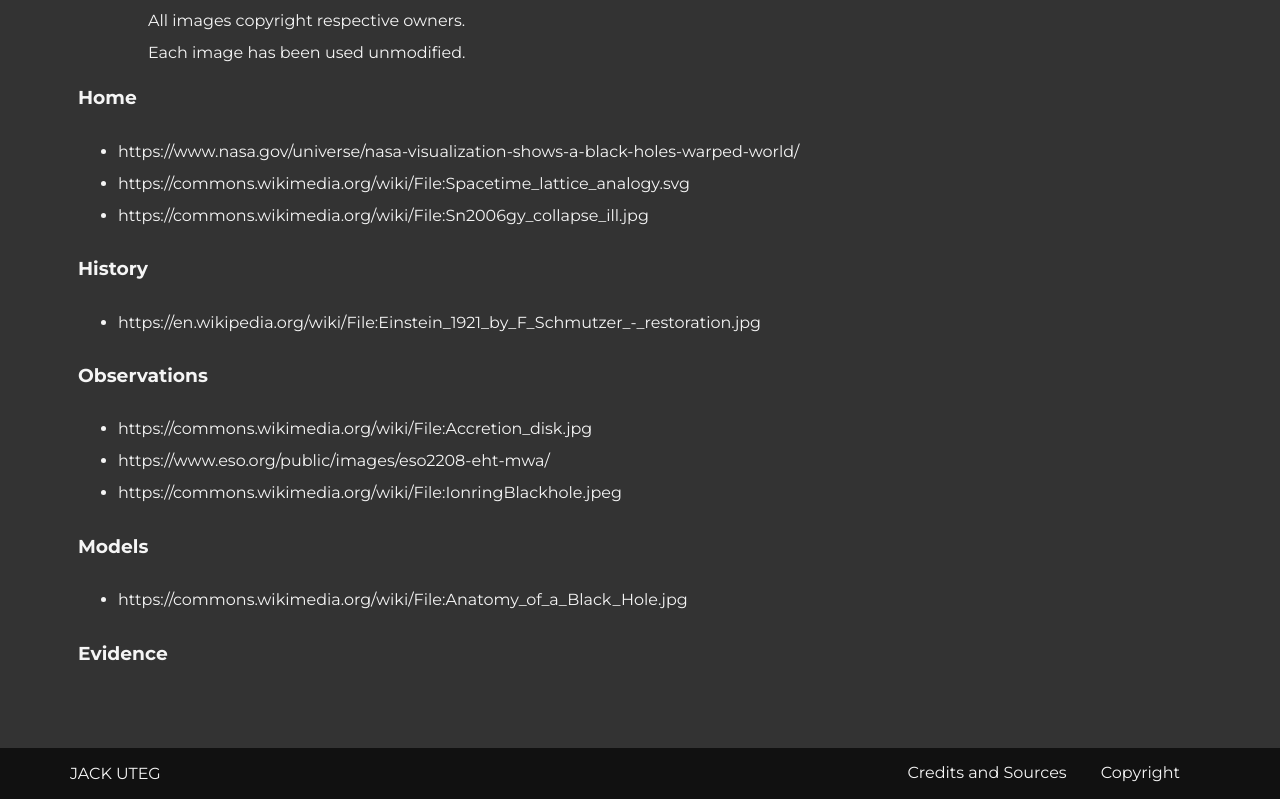
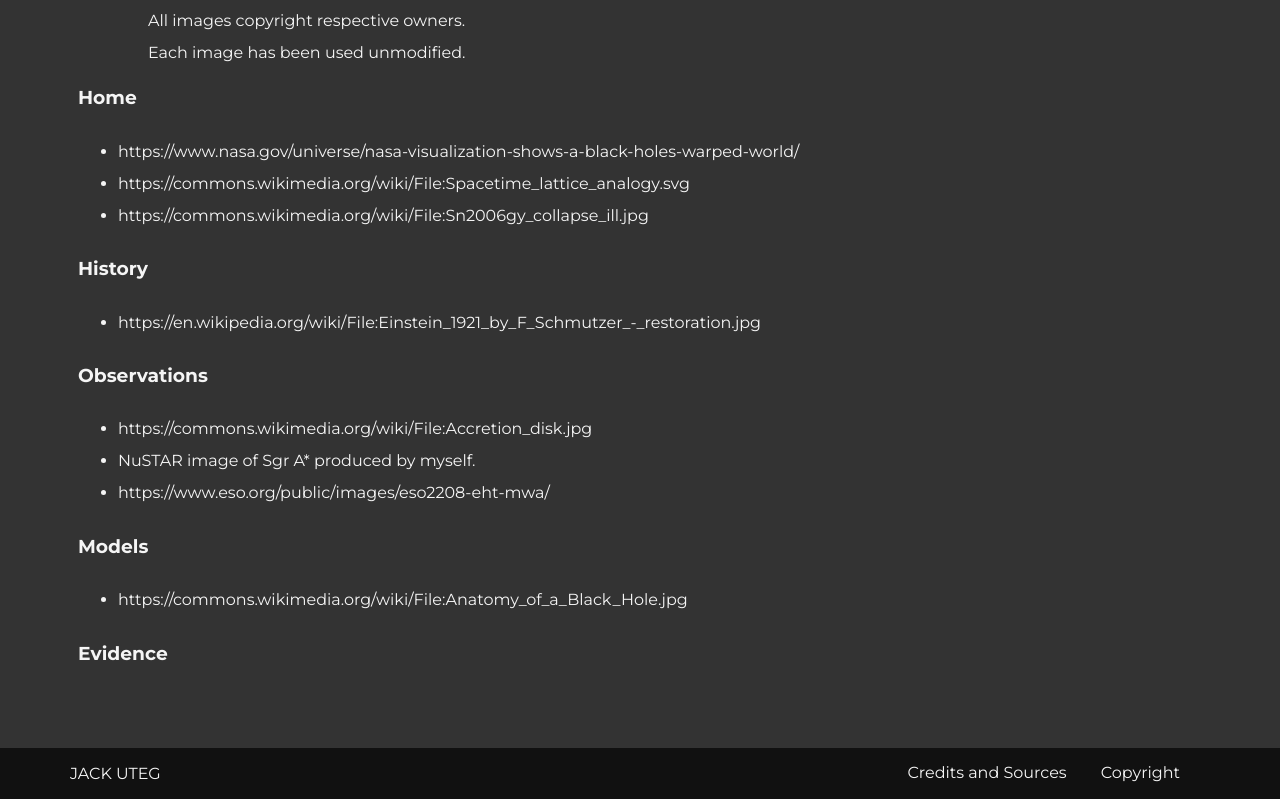
Before and after one commit to HobbitJack/BlackHoleWebsite, a plain HTML site: page credits.html in a window 1280 px wide. Shown: the part 541-1340 px from the top of the page. Drawn offline with Linux system fonts and the light colour scheme.

Commit message:
Fix credits (to myself lol)

```diff
--- a/credits.html
+++ b/credits.html
@@ -70,8 +70,8 @@
           <h3>Observations</h3>
           <ul>
             <li><a href="https://commons.wikimedia.org/wiki/File:Accretion_disk.jpg"></a></li>
+            <li>NuSTAR image of Sgr A* produced by myself.</li>
             <li><a href="https://www.eso.org/public/images/eso2208-eht-mwa/"></a></li>
-            <li><a href="https://commons.wikimedia.org/wiki/File:IonringBlackhole.jpeg"></a></li>
           </ul>
           <h3>Models</h3>
           <ul>
```
